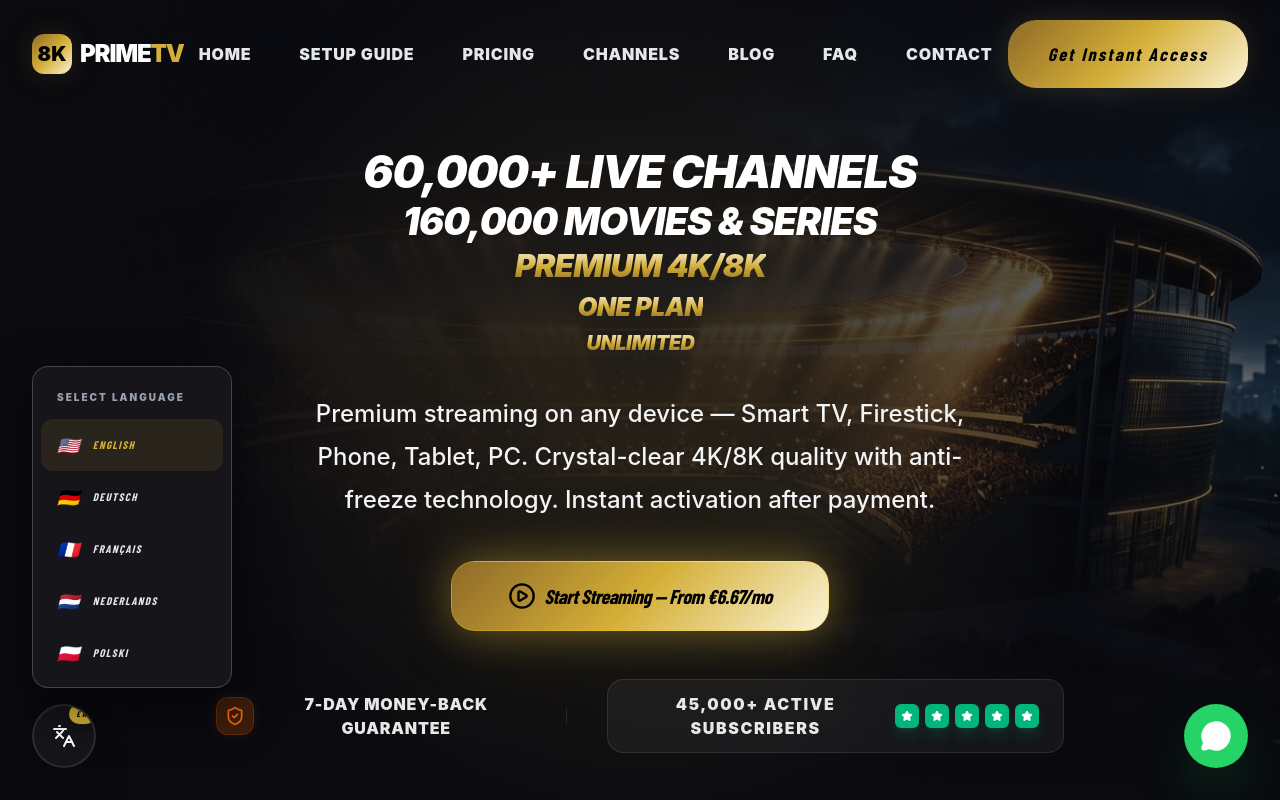
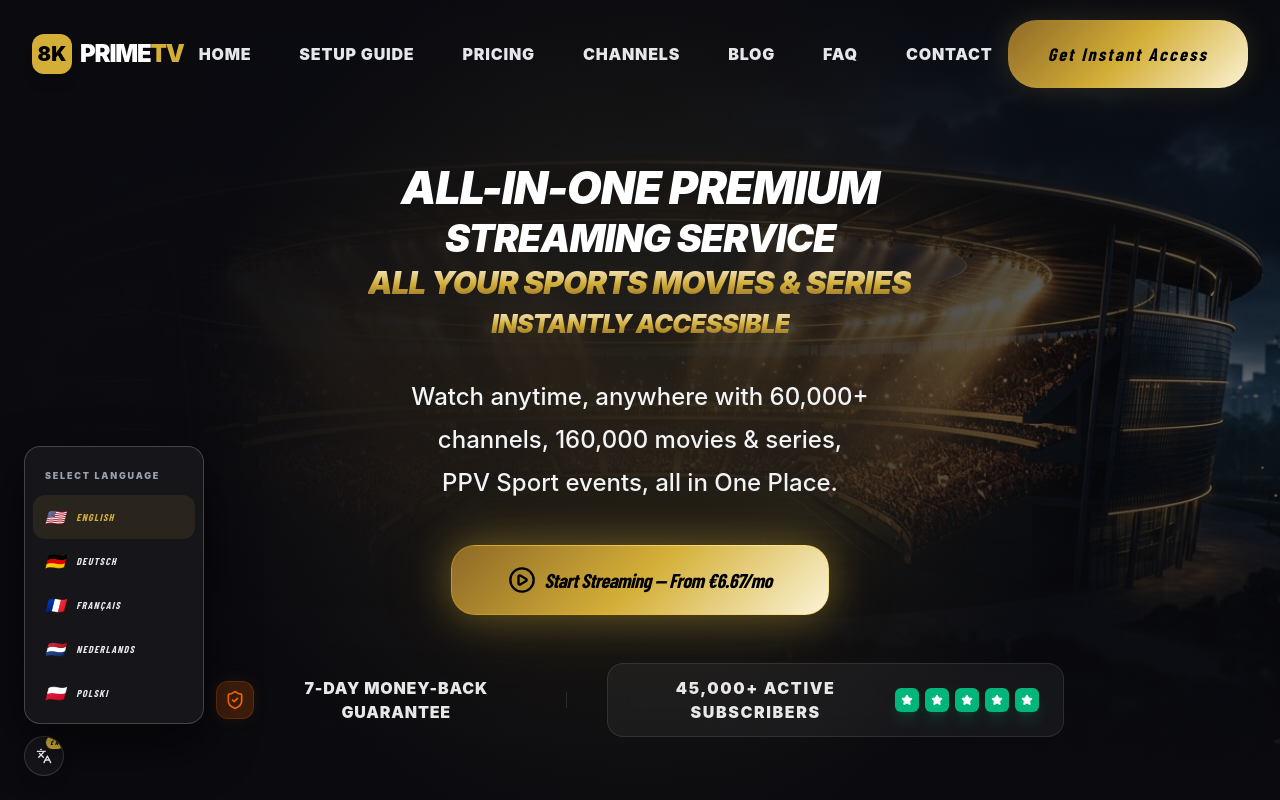
Before and after one commit to cothmane7/8kprime_full_backup, a Next.js app: page /en in a window 1280 px wide. Both pictures are taken after a click on the button "EN". Shown: the top 800 px of the page. Built offline with nearby package versions, Linux system fonts and the light colour scheme; a web font is replaced by a local one.

Commit message:
Update hero text, remove social proof bar, remove WhatsApp button, reduce language switcher, solid logo

```diff
--- a/app/[lang]/page.tsx
+++ b/app/[lang]/page.tsx
@@ -3,7 +3,7 @@ import Pricing from "@/components/Pricing";
 import ComparisonTable from "@/components/ComparisonTable";
 import FAQ from "@/components/FAQ";
 import Process from "@/components/Process";
-import SocialProofBar from "@/components/SocialProofBar";
+
 import Testimonials from "@/components/Testimonials";
 import StickyCTA from "@/components/StickyCTA";
 import { getDictionary } from "@/get-dictionary";
@@ -19,7 +19,7 @@ export default async function Home(props: {
   return (
     <div className="flex flex-col min-h-screen bg-[#0B0B0F]">
       <Hero lang={lang} dictionary={dictionary.hero} common={dictionary.common} />
-      <SocialProofBar dictionary={dictionary.social_proof} />
+
       <ComparisonTable dictionary={dictionary.comparison} />
       <Pricing lang={lang} dictionary={dictionary.pricing} common={dictionary.common} />
       <Process dictionary={dictionary.process} />
--- a/components/FloatingActions.tsx
+++ b/components/FloatingActions.tsx
@@ -2,7 +2,7 @@
 
 import { useState } from "react";
 import { motion, AnimatePresence } from "framer-motion";
-import { MessageCircle, Languages } from "lucide-react";
+import { Languages } from "lucide-react";
 import { usePathname, useRouter } from "next/navigation";
 import { i18n } from "@/i18n-config";
 
@@ -36,45 +36,27 @@ export default function FloatingActions({ lang }: { lang: string }) {
 
     return (
         <>
-            {/* WhatsApp Floating Button - Bottom Right */}
-            <motion.a
-                href="https://wa.me/18185656691"
-                target="_blank"
-                rel="noopener noreferrer"
-                initial={{ scale: 0, opacity: 0 }}
-                animate={{ scale: 1, opacity: 1 }}
-                transition={{ delay: 1, type: "spring" }}
-                whileHover={{ scale: 1.1 }}
-                whileTap={{ scale: 0.9 }}
-                className="fixed bottom-8 right-8 z-[60] w-16 h-16 bg-[#25D366] text-white rounded-full flex items-center justify-center shadow-2xl shadow-green-500/30 group"
-            >
-                <MessageCircle className="w-8 h-8 fill-current" />
-                <span className="absolute right-full mr-4 bg-white text-black text-[10px] px-3 py-1.5 rounded-lg font-bold opacity-0 group-hover:opacity-100 transition-opacity whitespace-nowrap shadow-xl border border-gray-100 uppercase">
-                    Chat with us
-                </span>
-            </motion.a>
-
             {/* Language Selector - Bottom Left */}
-            <div className="fixed bottom-8 left-8 z-[60]">
+            <div className="fixed bottom-6 left-6 z-[60]">
                 <AnimatePresence>
                     {isLangOpen && (
                         <motion.div
                             initial={{ opacity: 0, y: 10, scale: 0.9 }}
                             animate={{ opacity: 1, y: 0, scale: 1 }}
                             exit={{ opacity: 0, y: 10, scale: 0.9 }}
-                            className="absolute bottom-full mb-4 left-0 bg-[#15151A] p-2 rounded-2xl border border-white/20 min-w-[200px] shadow-[0_20px_50px_rgba(0,0,0,0.5)] overflow-hidden z-[70] backdrop-blur-md"
+                            className="absolute bottom-full mb-3 left-0 bg-[#15151A] p-2 rounded-2xl border border-white/20 min-w-[180px] shadow-[0_20px_50px_rgba(0,0,0,0.5)] overflow-hidden z-[70] backdrop-blur-md"
                         >
-                            <div className="px-4 py-2 mb-1">
-                                <span className="text-[10px] font-black text-gray-400 uppercase tracking-[0.2em]">Select Language</span>
+                            <div className="px-3 py-1.5 mb-1">
+                                <span className="text-[9px] font-black text-gray-400 uppercase tracking-[0.2em]">Select Language</span>
                             </div>
                             {languages.map((l) => (
                                 <button
                                     key={l.code}
                                     onClick={() => handleLangChange(l.code)}
-                                    className={`w-full flex items-center gap-3 px-4 py-3 rounded-xl text-[11px] font-black transition-all hover:bg-white/10 active:scale-95 uppercase tracking-widest ${lang === l.code ? "text-primary bg-primary/10" : "text-gray-200 hover:text-white"
+                                    className={`w-full flex items-center gap-2.5 px-3 py-2.5 rounded-xl text-[10px] font-black transition-all hover:bg-white/10 active:scale-95 uppercase tracking-widest ${lang === l.code ? "text-primary bg-primary/10" : "text-gray-200 hover:text-white"
                                         }`}
                                 >
-                                    <span className="text-lg">{l.flag}</span>
+                                    <span className="text-base">{l.flag}</span>
                                     {l.name}
                                 </button>
                             ))}
@@ -88,11 +70,11 @@ export default function FloatingActions({ lang }: { lang: string }) {
                     transition={{ delay: 1.2, type: "spring" }}
                     onClick={() => setIsLangOpen(!isLangOpen)}
                     whileHover={{ scale: 1.05 }}
-                    className="bg-[#15151A] w-16 h-16 rounded-full flex items-center justify-center border-2 border-white/10 hover:border-primary/50 shadow-2xl relative group overflow-hidden transition-all duration-300"
+                    className="bg-[#15151A] w-10 h-10 rounded-full flex items-center justify-center border border-white/15 hover:border-primary/50 shadow-lg relative group overflow-hidden transition-all duration-300"
                 >
                     <div className="absolute inset-0 bg-primary/10 opacity-0 group-hover:opacity-100 transition-opacity" />
-                    <Languages className="w-6 h-6 text-white group-hover:text-primary transition-colors relative z-10" />
-                    <div className="absolute -top-1 -right-1 bg-primary text-black text-[8px] font-black px-2 py-1 rounded-full uppercase shadow-lg border-2 border-[#15151A] z-20">
+                    <Languages className="w-4 h-4 text-white group-hover:text-primary transition-colors relative z-10" />
+                    <div className="absolute -top-0.5 -right-0.5 bg-primary text-black text-[6px] font-black px-1 py-0.5 rounded-full uppercase shadow-lg border border-[#15151A] z-20">
                         {lang.toUpperCase()}
                     </div>
                 </motion.button>
--- a/components/Hero.tsx
+++ b/components/Hero.tsx
@@ -68,7 +68,7 @@ export default function Hero({ lang, dictionary, common }: { lang: any; dictiona
                             { text: dictionary.title_part3, gold: true, scale: "scale-[0.84]", size: "text-[clamp(1.4rem,4.5vw,1.85rem)] md:text-[clamp(1.7rem,3.2vw,2.6rem)] xl:text-[clamp(2.2rem,2.9vw,3rem)]" },
                             { text: dictionary.title_part4, gold: true, scale: "scale-[0.76]", size: "text-[clamp(1.25rem,4vw,1.7rem)] md:text-[clamp(1.55rem,2.9vw,2.3rem)] xl:text-[clamp(2rem,2.6vw,2.6rem)]" },
                             { text: dictionary.title_part5, gold: true, scale: "scale-[0.68]", size: "text-[clamp(1.1rem,3.5vw,1.55rem)] md:text-[clamp(1.4rem,2.6vw,2rem)] xl:text-[clamp(1.8rem,2.3vw,2.2rem)]" },
-                        ].map((line, i) => (
+                        ].filter(line => line.text && line.text.trim() !== "").map((line, i) => (
                             <motion.span
                                 key={i}
                                 initial={{ opacity: 0, y: 10 }}
--- a/components/Navbar.tsx
+++ b/components/Navbar.tsx
@@ -44,14 +44,13 @@ export default function Navbar({ lang, dictionary }: { lang: string; dictionary:
             onClick={(e) => handleHomeClick(e, `/${lang}`)}
             className="flex items-center gap-2 group touch-target"
           >
-            <motion.div
-              whileHover={{ rotate: 180 }}
-              className="w-9 h-9 md:w-10 md:h-10 bg-metallic-gold rounded-xl flex items-center justify-center shadow-lg shadow-primary/30 gold-reflection soft-gold-glow"
+            <div
+              className="w-9 h-9 md:w-10 md:h-10 bg-[#D4AF37] rounded-xl flex items-center justify-center shadow-lg"
             >
               <span className="text-black font-black text-lg md:text-xl">8K</span>
-            </motion.div>
+            </div>
             <span className="text-xl md:text-2xl font-black tracking-tighter text-white">
-              PRIME<span className="text-primary group-hover:text-gold-light transition-colors">TV</span>
+              PRIME<span className="text-[#D4AF37]">TV</span>
             </span>
           </Link>
 
--- a/locales/de.json
+++ b/locales/de.json
@@ -19,12 +19,12 @@
   },
   "hero": {
     "badge": "VERTRAUT VON 45.000+ ABONNENTEN WELTWEIT",
-    "title_part1": "60.000+ LIVE-KANÄLE",
-    "title_part2": "160.000 FILME & SERIEN",
-    "title_part3": "PREMIUM 4K/8K",
-    "title_part4": "EIN PLAN",
-    "title_part5": "UNBEGRENZT",
-    "subtext": "Premium-Streaming auf jedem Gerät — Smart TV, Firestick, Smartphone, Tablet, PC. Kristallklare 4K/8K-Qualität mit Anti-Freeze-Technologie. Sofortige Aktivierung nach Zahlung.",
+    "title_part1": "ALL-IN-ONE PREMIUM",
+    "title_part2": "STREAMING-DIENST",
+    "title_part3": "SPORT, FILME & SERIEN",
+    "title_part4": "SOFORT VERFÜGBAR",
+    "title_part5": "",
+    "subtext": "Schauen Sie jederzeit und überall mit 60.000+ Kanälen, 160.000 Filmen & Serien, PPV-Sportevents, alles an einem Ort.",
     "trust_guarantee": "7-Tage-Geld-zurück-Garantie",
     "trust_score_label": "45.000+ Aktive Abonnenten",
     "cta_main": "Jetzt Streamen — Ab €6,67/Mo",
--- a/locales/en.json
+++ b/locales/en.json
@@ -19,12 +19,12 @@
   },
   "hero": {
     "badge": "TRUSTED BY 45,000+ SUBSCRIBERS WORLDWIDE",
-    "title_part1": "60,000+ LIVE CHANNELS",
-    "title_part2": "160,000 MOVIES & SERIES",
-    "title_part3": "PREMIUM 4K/8K",
-    "title_part4": "ONE PLAN",
-    "title_part5": "UNLIMITED",
-    "subtext": "Premium streaming on any device — Smart TV, Firestick, Phone, Tablet, PC. Crystal-clear 4K/8K quality with anti-freeze technology. Instant activation after payment.",
+    "title_part1": "ALL-IN-ONE PREMIUM",
+    "title_part2": "STREAMING SERVICE",
+    "title_part3": "ALL YOUR SPORTS MOVIES & SERIES",
+    "title_part4": "INSTANTLY ACCESSIBLE",
+    "title_part5": "",
+    "subtext": "Watch anytime, anywhere with 60,000+ channels, 160,000 movies & series, PPV Sport events, all in One Place.",
     "trust_guarantee": "7-Day Money-Back Guarantee",
     "trust_score_label": "45,000+ Active Subscribers",
     "cta_main": "Start Streaming — From €6.67/mo",
--- a/locales/fr.json
+++ b/locales/fr.json
@@ -19,12 +19,12 @@
   },
   "hero": {
     "badge": "APPROUVÉ PAR 45 000+ ABONNÉS DANS LE MONDE",
-    "title_part1": "60 000+ CHAÎNES EN DIRECT",
-    "title_part2": "160 000 FILMS & SÉRIES",
-    "title_part3": "PREMIUM 4K/8K",
-    "title_part4": "UN SEUL PLAN",
-    "title_part5": "ILLIMITÉ",
-    "subtext": "Streaming premium sur tous vos appareils — Smart TV, Firestick, Téléphone, Tablette, PC. Qualité 4K/8K cristalline avec technologie anti-freeze. Activation instantanée après paiement.",
+    "title_part1": "SERVICE DE STREAMING",
+    "title_part2": "PREMIUM TOUT-EN-UN",
+    "title_part3": "SPORTS, FILMS & SÉRIES",
+    "title_part4": "ACCESSIBLES INSTANTANÉMENT",
+    "title_part5": "",
+    "subtext": "Regardez à tout moment, n'importe où avec 60 000+ chaînes, 160 000 films & séries, événements sportifs PPV, tout en un seul endroit.",
     "trust_guarantee": "Garantie Remboursement 7 Jours",
     "trust_score_label": "45 000+ Abonnés Actifs",
     "cta_main": "Commencez à Streamer — Dès 6,67€/mois",
--- a/locales/nl.json
+++ b/locales/nl.json
@@ -19,12 +19,12 @@
   },
   "hero": {
     "badge": "VERTROUWD DOOR 45.000+ ABONNEES WERELDWIJD",
-    "title_part1": "60.000+ LIVE KANALEN",
-    "title_part2": "160.000 FILMS & SERIES",
-    "title_part3": "PREMIUM 4K/8K",
-    "title_part4": "ÉÉN PLAN",
-    "title_part5": "ONBEPERKT",
-    "subtext": "Premium streaming op elk apparaat — Smart TV, Firestick, Telefoon, Tablet, PC. Kristalheldere 4K/8K-kwaliteit met anti-freeze technologie. Directe activering na betaling.",
+    "title_part1": "ALLES-IN-ÉÉN PREMIUM",
+    "title_part2": "STREAMINGDIENST",
+    "title_part3": "SPORT, FILMS & SERIES",
+    "title_part4": "DIRECT BESCHIKBAAR",
+    "title_part5": "",
+    "subtext": "Kijk altijd en overal met 60.000+ kanalen, 160.000 films & series, PPV-sportevenementen, alles op één plek.",
     "trust_guarantee": "7 Dagen Geld-Terug-Garantie",
     "trust_score_label": "45.000+ Actieve Abonnees",
     "cta_main": "Start met Streamen — Vanaf €6,67/mnd",
--- a/locales/pl.json
+++ b/locales/pl.json
@@ -19,12 +19,12 @@
   },
   "hero": {
     "badge": "ZAUFANY PRZEZ 45 000+ SUBSKRYBENTÓW NA ŚWIECIE",
-    "title_part1": "60 000+ KANAŁÓW NA ŻYWO",
-    "title_part2": "160 000 FILMÓW I SERIALI",
-    "title_part3": "PREMIUM 4K/8K",
-    "title_part4": "JEDEN PLAN",
-    "title_part5": "BEZ LIMITU",
-    "subtext": "Premium streaming na każdym urządzeniu — Smart TV, Firestick, Telefon, Tablet, PC. Krystalicznie czysta jakość 4K/8K z technologią anti-freeze. Natychmiastowa aktywacja po płatności.",
+    "title_part1": "KOMPLEKSOWA USŁUGA",
+    "title_part2": "STREAMINGU PREMIUM",
+    "title_part3": "SPORT, FILMY I SERIALE",
+    "title_part4": "DOSTĘPNE NATYCHMIAST",
+    "title_part5": "",
+    "subtext": "Oglądaj w dowolnym miejscu i czasie z 60 000+ kanałami, 160 000 filmami i serialami, wydarzeniami sportowymi PPV, wszystko w jednym miejscu.",
     "trust_guarantee": "7-Dniowa Gwarancja Zwrotu",
     "trust_score_label": "45 000+ Aktywnych Subskrybentów",
     "cta_main": "Zacznij Streamować — Od 6,67€/mies.",
```
